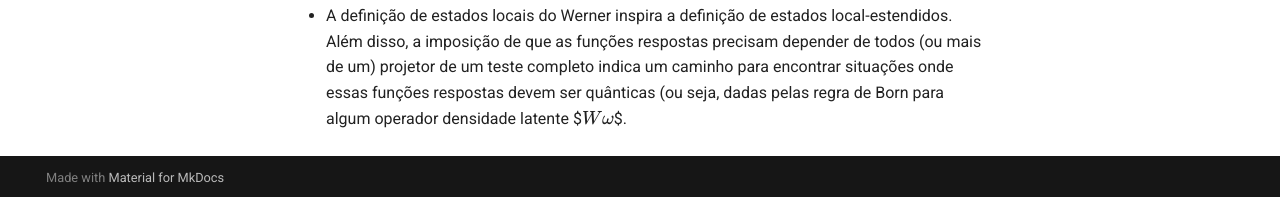
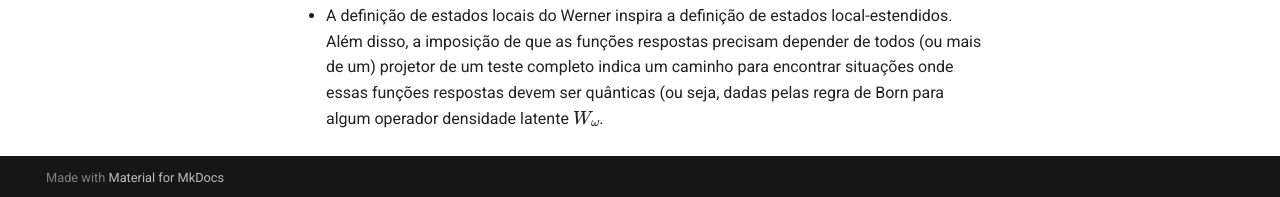
Before and after one commit to ruffolo14/LocalStates, an MkDocs documentation site: the page built from docs/werner1989quantum.md, in a window 1280 px wide and 1373 px high. Shown: the part 1173-1370 px from the top of the window. Built offline with MkDocs 1.6.1 and Material for MkDocs 9.7.7, drawn with Linux system fonts in a browser that asks for light colours.

```diff
--- a/docs/werner1989quantum.md
+++ b/docs/werner1989quantum.md
@@ -24,4 +24,4 @@ Existem estados emaranhados locais. Werner nota que se as funções respostas co
 
 ## Relação
 
-- A definição de estados locais do Werner inspira a definição de estados local-estendidos. Além disso, a imposição de que as funções respostas precisam depender de todos (ou mais de um) projetor de um teste completo indica um caminho para encontrar situações onde essas funções respostas devem ser quânticas (ou seja, dadas pelas regra de Born para algum operador densidade latente $$W\omega$$.
+- A definição de estados locais do Werner inspira a definição de estados local-estendidos. Além disso, a imposição de que as funções respostas precisam depender de todos (ou mais de um) projetor de um teste completo indica um caminho para encontrar situações onde essas funções respostas devem ser quânticas (ou seja, dadas pelas regra de Born para algum operador densidade latente $W_\omega$.
```
